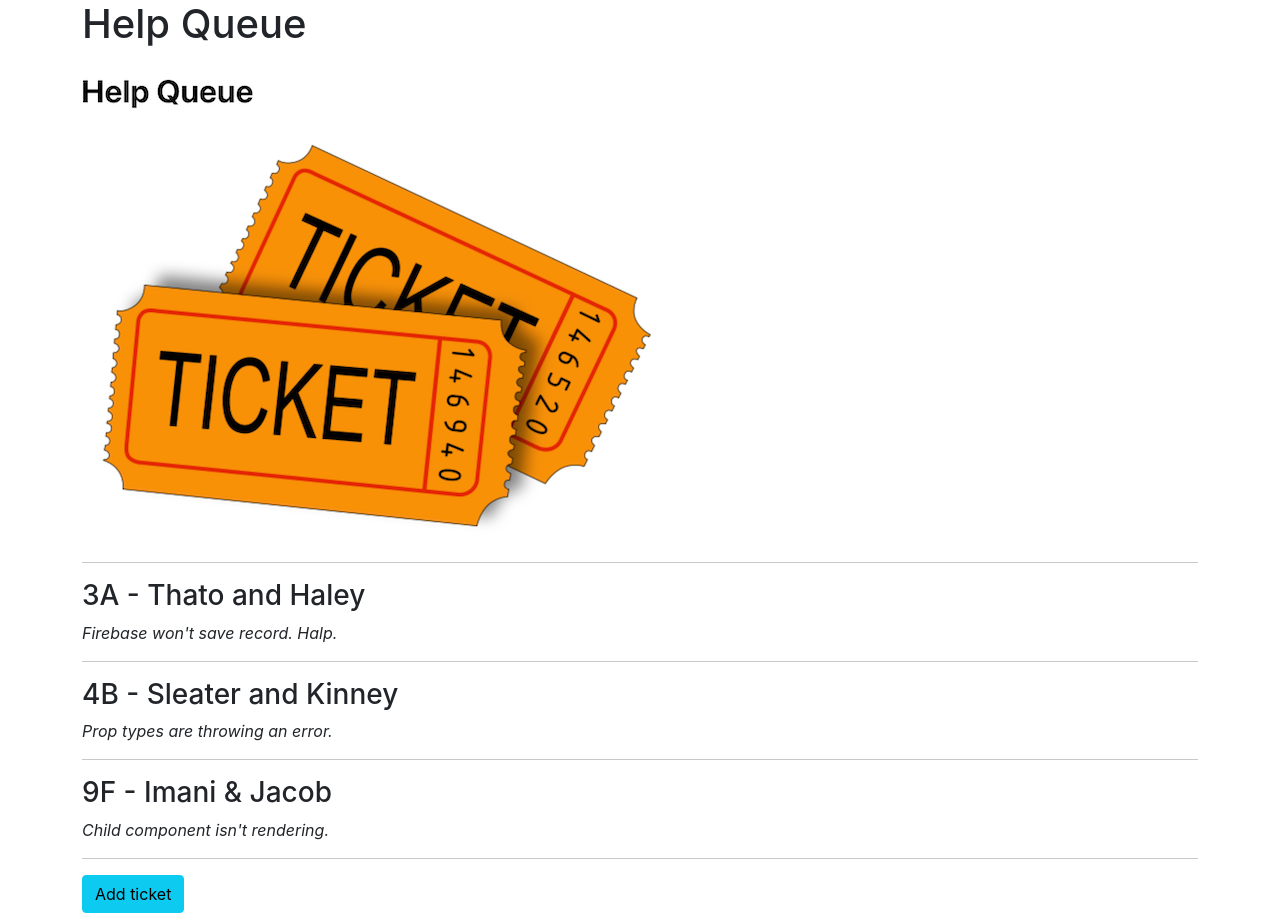
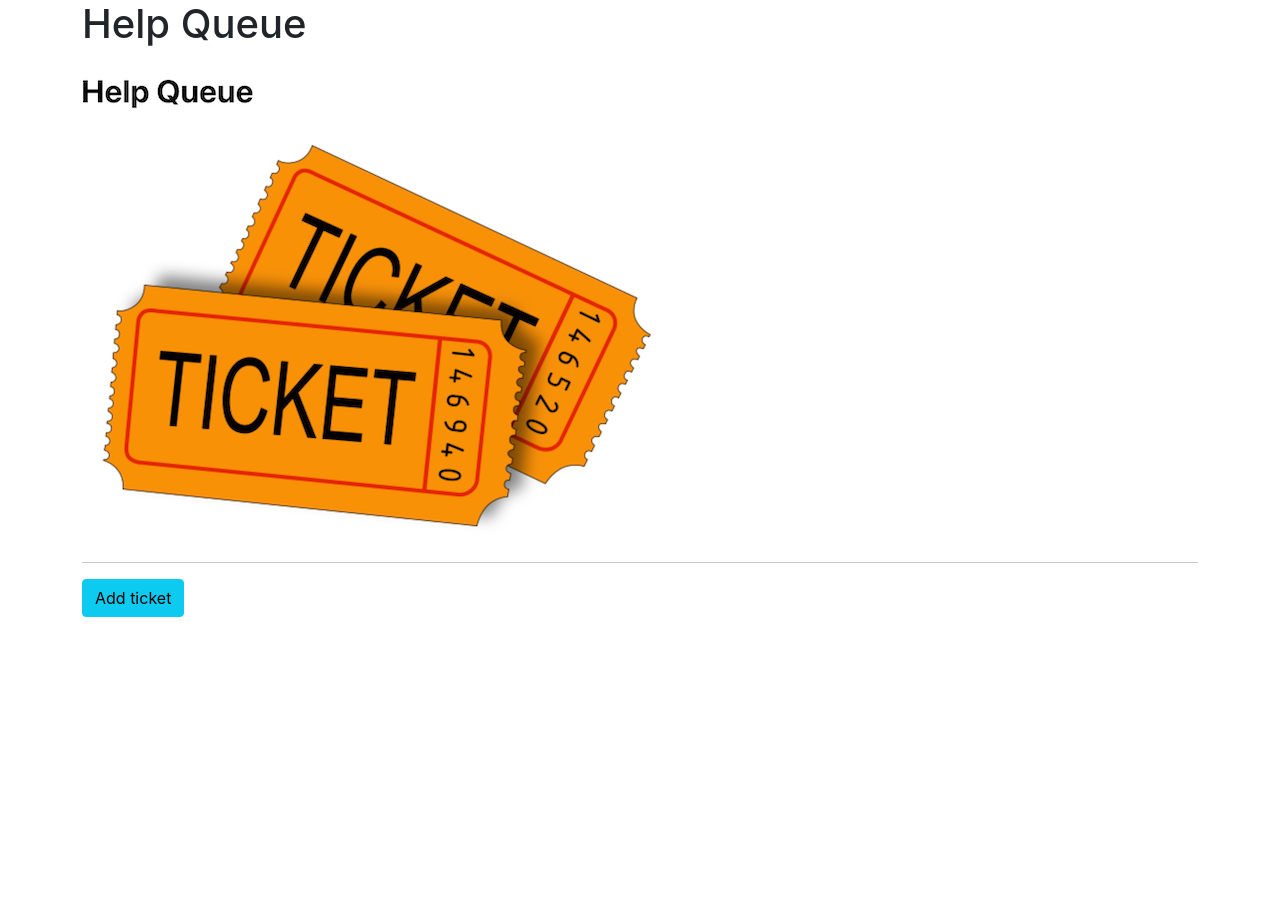
Before and after one commit to curtisbrooks678/help-queue-2.0.Solution, a React (Create React App) app: page / in a window 1280 px wide. After the commit the page ends 800 px from the top, so only its background shows below. Built offline with nearby package versions, Linux system fonts and the light colour scheme.

Commit message:
add form to add tickets to list
Co-authored-by: Matt Casperson <mc.casperson@gmail.com>
Co-Authored-by: Albert Lee <leesga8@gmail.com>
Co-authored-by: Karen Axon <kaxonwa@gmail.com>

```diff
--- a/src/components/NewTicketForm.js
+++ b/src/components/NewTicketForm.js
@@ -1,11 +1,36 @@
 import React from "react";
+import { v4 } from "uuid";
+import PropTypes from "prop-types";
 
 function NewTicketForm(props){
+
+  function handleNewTicketFormSubmission(event) {
+    event.preventDefault();
+    props.onNewTicketCreation({names: event.target.names.value, location: event.target.location.value, issue: event.target.issue.value, id: v4()})
+  }
+
   return (
     <React.Fragment>
-      <h3>This is a form.</h3>
+      <form onSubmit={handleNewTicketFormSubmission}>
+        <input
+          type='text'
+          name='names'
+          placeholder='Pair Names' />
+        <input
+          type='text'
+          name='location'
+          placeholder='Locations' />
+        <textarea
+          name='issue'
+          placeholder='Describe your issue' />
+        <button type='submit'>Help!</button>
+      </form>
     </React.Fragment>
   );
 }
 
+NewTicketForm.propTypes = {
+  onNewTicketCreation: PropTypes.func
+};
+
 export default NewTicketForm;
--- a/src/components/TicketControl.js
+++ b/src/components/TicketControl.js
@@ -8,7 +8,8 @@
     super(props);
     this.state = {
       formVisibleOnPage: false,
-      allowedToSubmit: 0
+      allowedToSubmit: 0,
+      mainTicketList: []
     };
   }
 
@@ -25,6 +26,11 @@
     }));
   }
 
+  handleAddingNewTicketToList = (newTicket) => {
+    const newMainTicketList = this.state.mainTicketList.concat(newTicket);
+    this.setState({mainTicketList: newMainTicketList, formVisibleOnPage: false});
+  }
+
   render(){
     let currentlyVisibleState = null;
     let buttonText = null;
@@ -37,14 +43,14 @@
       } else if (this.state.allowedToSubmit === 2) {
         currentlyVisibleState = <p>"Have you spent 15 minutes going through through the problem documenting every step?"</p>;
       } else if (this.state.allowedToSubmit >= 3) {
-        currentlyVisibleState = <NewTicketForm />;
+        currentlyVisibleState = <NewTicketForm onNewTicketCreation={this.handleAddingNewTicketToList} />;
       }
       if (this.state.allowedToSubmit < 3) {
         addAdvanceButton = <button onClick={this.advanceText} class="btn btn-warning">Yes I did!</button>;
       }
       buttonText = "Return to ticket list";
     } else {
-      currentlyVisibleState = <TicketList />;
+      currentlyVisibleState = <TicketList ticketList={this.state.mainTicketList}/>;
       buttonText = "Add ticket";
     }
     return (
--- a/src/components/TicketList.js
+++ b/src/components/TicketList.js
@@ -1,29 +1,12 @@
 import React from "react";
 import Ticket from "./Ticket";
+import PropTypes from "prop-types";
 
-const mainTicketList = [
-  {
-    names: 'Thato and Haley',
-    location: '3A',
-    issue: 'Firebase won\'t save record. Halp.'
-  },
-  {
-    names: 'Sleater and Kinney',
-    location: '4B',
-    issue: 'Prop types are throwing an error.'
-  },
-  {
-    names: 'Imani & Jacob',
-    location: '9F',
-    issue: 'Child component isn\'t rendering.'
-  }
-];
-
-function TicketList(){
+function TicketList(props){
   return (
     <React.Fragment>
       <hr />
-      {mainTicketList.map((ticket, index) =>
+      {props.ticketList.map((ticket, index) =>
         <Ticket names={ticket.names}
           location={ticket.location}
           issue={ticket.issue}
@@ -33,4 +16,8 @@
   );
 }
 
+TicketList.propTypes = {
+  ticketList: PropTypes.array
+}
+
 export default TicketList;
```
